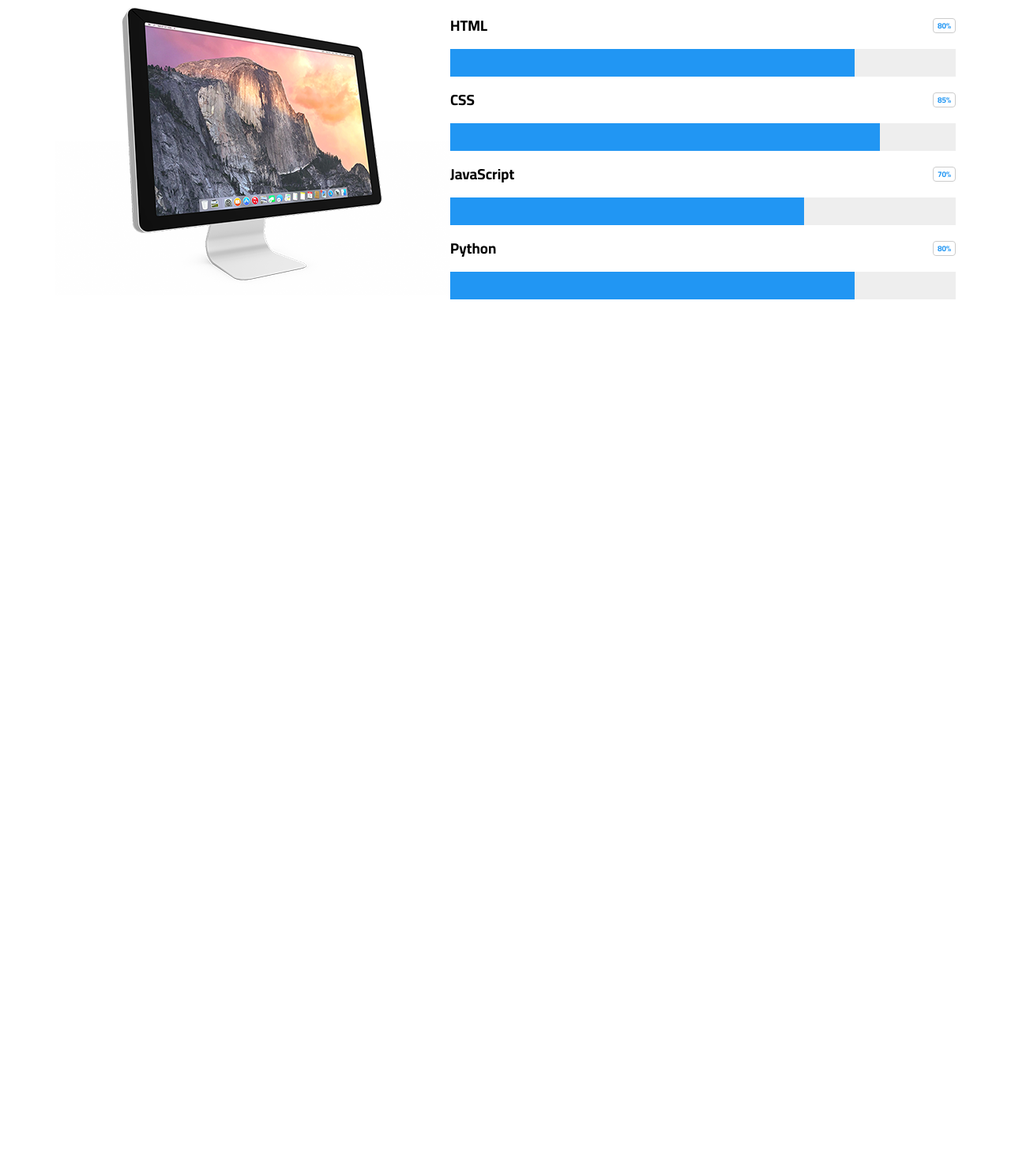
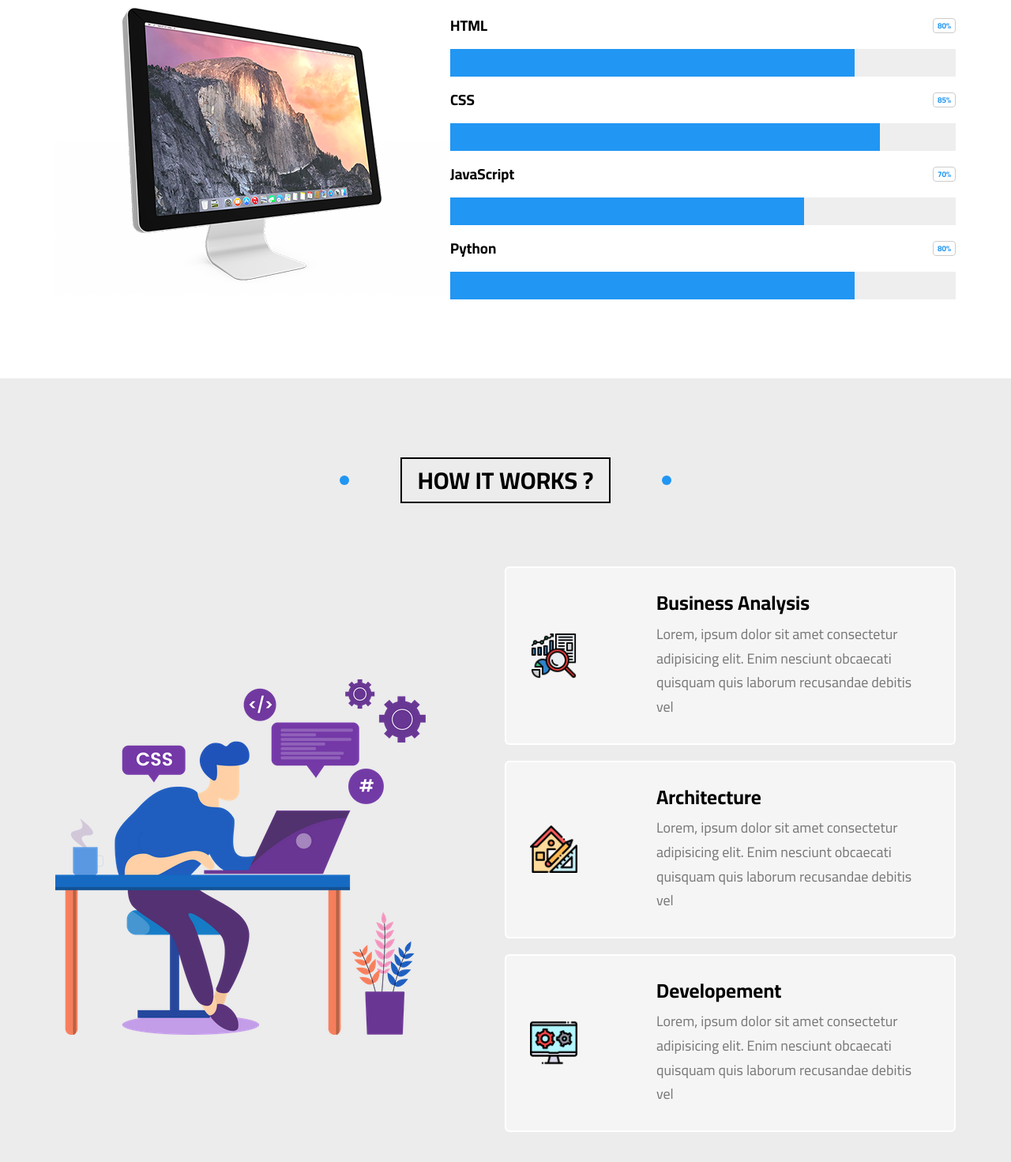
Before and after one commit to eman31986/Template_3, a plain HTML site: page index.html in a window 1280 px wide. Shown: the part 7590-9061 px from the top of the page at 79% size. Before the commit the page ends 8069 px from the top, so only its background shows below. Drawn offline with nearby package versions, Linux system fonts and the light colour scheme.

Commit message:
Work Steps Section

```diff
--- a/CSS/main.css
+++ b/CSS/main.css
@@ -830,6 +830,94 @@ ul{
         background-color: var(--main-color);
     }
 }
+
+/* Work Steps */
+.work{
+
+    padding-top: var(--padding-top);
+    padding-bottom: var(--padding-bottom);
+    position: relative;
+    background-color: var(--section-background);
+
+    .container{
+        display: flex;
+        align-items: center;
+        justify-content: space-between;
+    }
+    @media (max-width:991px) {
+        .container{
+            flex-direction: column;
+        }
+    }
+    @media (max-width:767px) {
+        .main-title{
+            font-size: 15px;
+        }
+    }
+    .image{
+        max-width: 100%;
+        margin-right:  100px;
+    }
+    @media (max-width: 767px){
+        .image{
+            max-width: calc(100% - 200px);
+            margin: auto;
+            margin-bottom: 50px;
+        }
+    }
+    .info .box{
+        background-color: #F6F5F5;
+        padding: 30px;
+        margin-bottom: 20px;
+        border-radius: 6px;
+        display: flex;
+        align-items: center;
+        border: 2px solid white;
+        position: relative;
+        z-index: 1;
+        img{
+            width: 60px;
+            margin-right: 100px;
+        }
+        @media (max-width: 767px) {
+            img{
+                justify-content: center;
+            }
+        }
+        h3{
+            margin: 0;
+            font-size: 25px;
+        }
+        p{
+            color:  #777;
+            margin: 10px 0 0;
+            line-height: 1.7;
+            font-size: 18px;
+        }
+    }
+    @media (max-width: 767px) {
+        .info .box {
+        flex-direction: column;
+        text-align: center;
+        }
+    }
+    .info .box::before{
+        content: "";
+        left: 50%;
+        top: 50%;
+        position: absolute;
+        width: 0;
+        height: 0;
+        transform: translate(-50%, -50%);
+        background-color: #EDEDED;
+        z-index: -1;
+        transition: var(--transition);
+    }
+    .info .box:hover::before{
+        width: 100%;
+        height: 100%;
+    }
+}
 /* Animation */
 @keyframes up-and-down {
     0%, 100%{
--- a/index.html
+++ b/index.html
@@ -653,8 +653,50 @@
                 </div>
             </div>
         </div>
+            </div>
+            </div>
+        </div>
     </div>
     <!-- End Skills -->
+    <!-- Start Work Steps -->
+    <div class="work" id="work">
+        <h2 class="main-title">HOW IT WORKS ?</h2>
+        <div class="container">
+            <img src="images/work-steps.png" alt="" class="image">
+            <div class="info">
+                <div class="box">
+                    <img src="images/work-steps-1.png" alt="">
+                    <div class="text">
+                        <h3>Business Analysis</h3>
+                        <p>Lorem, ipsum dolor sit amet consectetur adipisicing elit.
+                            Enim nesciunt obcaecati quisquam quis laborum recusandae debitis vel
+                        </p>
+                    </div>
+                </div>
+            <div class="info">
+                <div class="box">
+                    <img src="images/work-steps-2.png" alt="">
+                    <div class="text">
+                        <h3>Architecture</h3>
+                        <p>Lorem, ipsum dolor sit amet consectetur adipisicing elit.
+                            Enim nesciunt obcaecati quisquam quis laborum recusandae debitis vel
+                        </p>
+                    </div>
+                </div>
+            <div class="info">
+                <div class="box">
+                    <img src="images/work-steps-3.png" alt="">
+                    <div class="text">
+                        <h3>Developement</h3>
+                        <p>Lorem, ipsum dolor sit amet consectetur adipisicing elit.
+                            Enim nesciunt obcaecati quisquam quis laborum recusandae debitis vel
+                        </p>
+                    </div>
+                </div>
+            </div>
+        </div>
+    </div>
+    <!-- End Work Steps -->
 
 </body>
 </html>
```
Also changed, not shown: images/work-steps-1.png (added), images/work-steps-2.png (added), images/work-steps-3.png (added), images/work-steps.png (added).
